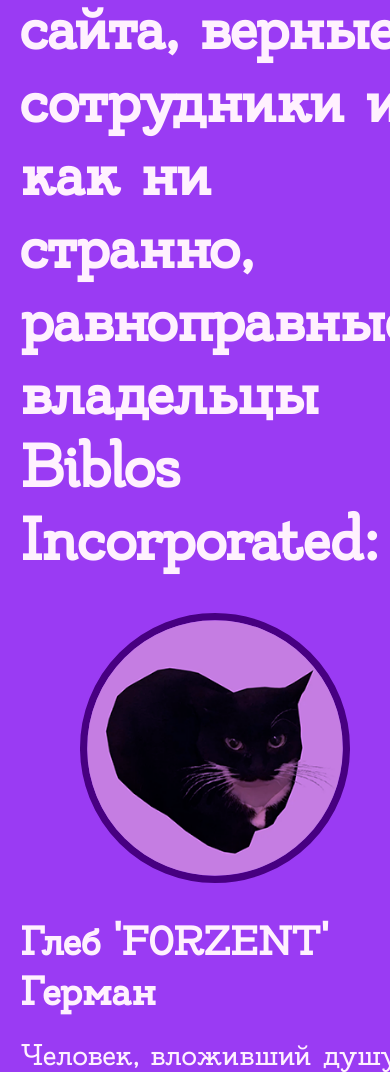
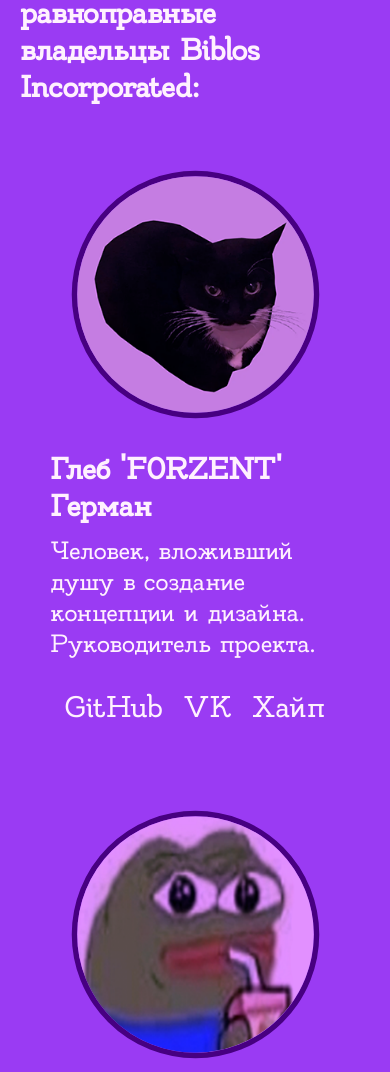
Before and after one commit to Me11ad/biblos.inc-project, a plain HTML site: page quiz/contacts.html in a window 390 px wide. Shown: the part 520-1592 px from the top of the page. Drawn offline with Linux system fonts and the light colour scheme.

Commit message:
добавил адаптив

```diff
--- a/quiz/contactsstyle.css
+++ b/quiz/contactsstyle.css
@@ -137,14 +137,21 @@
     padding: 40px 0 0 70px;
 }
 
-@media screen and (max-width: 1260px) {
-    .main-block1 {
+@media screen and (max-width: 1100px) {
+  .owner-position {
     display: flex;
     flex-direction: column;
+    align-items: center;
+    width: 100%;
+    margin: 20px 0 20px 0;
   }
-    .main-block2 {
+  .text-align {
     display: flex;
-      flex-direction: column;
+    justify-content: center;
+  }
+  .social-links {
+    display: flex;
+    justify-content: center;
   }
 }
 
@@ -162,6 +169,10 @@
   .menu {
     padding-top: 20px;
   }
+
+  h1 {
+    font-size: 40px;
+  }
 }
 
 @media screen and (max-width: 530px) {
@@ -177,6 +188,23 @@
   .footer-text-style {
     font-size: 25px;
   }
+
+  h1 {
+    font-size: 30px;
+  }
+
+  .owner-style-h1 {
+    font-size: 30px;
+  }
+
+  p {
+    font-size: 25px;
+    padding-left: 10px;
+  }
+
+  .social-links-style {
+    padding: 30px 10px 0 10px;
+  }
 }
 
 @media screen and (max-width: 430px) {
@@ -189,22 +217,27 @@
     transform: scale(0.8);
   }
 
-    .main-block1 {
-      transform: scale(0.9);
-      margin-bottom: -60px;
-    }
-
-    .main-block2 {
-      transform: scale(0.9);
-      margin-bottom: -20px;
-    }
-
   .footer-text-style {
     font-size: 20px;
   }
 
-    .quiz {
-      padding: 30px 40px 30px 40px;
+  .owners-avatars {
+    max-width: 275px;
+    max-height: 275px;
+    border: solid 6px #470081;
+    border-radius: 250px;
+  }
+
+  .owner-position {
+    margin: 0;
+  }
+
+  .text-align {
+    padding: 10px;
+  }
+
+  .owner-style-h1 {
+    padding: 10px;
   }
 }
 
@@ -230,39 +263,4 @@
     padding-top: 10px;
     height: 200px;
   }
-
-    .quiz {
-      padding: 0;
 }
-
-    .quiz-name {
-      padding-top: 30px;
-    }
-    .main-block1 {
-      margin-top: -25px;
-    }
-
-    .main-block2 {
-      margin-bottom: 20px;
-    }
-
-    .menu {
-      padding: 0;
-    }
-  }
-
-  @media screen and (max-width: 1090px) {
-    .owner-position {
-        display: flex;
-        flex-direction: column;
-        align-items: center;
-        padding: 0;
-    }
-    .owners-avatars {
-        max-width: 300px;
-        max-height: 300px;
-    }
-    .text-align {
-        padding: 0;
-    }
-  }
```
Lines whose indentation alone changed are shown as unchanged.
